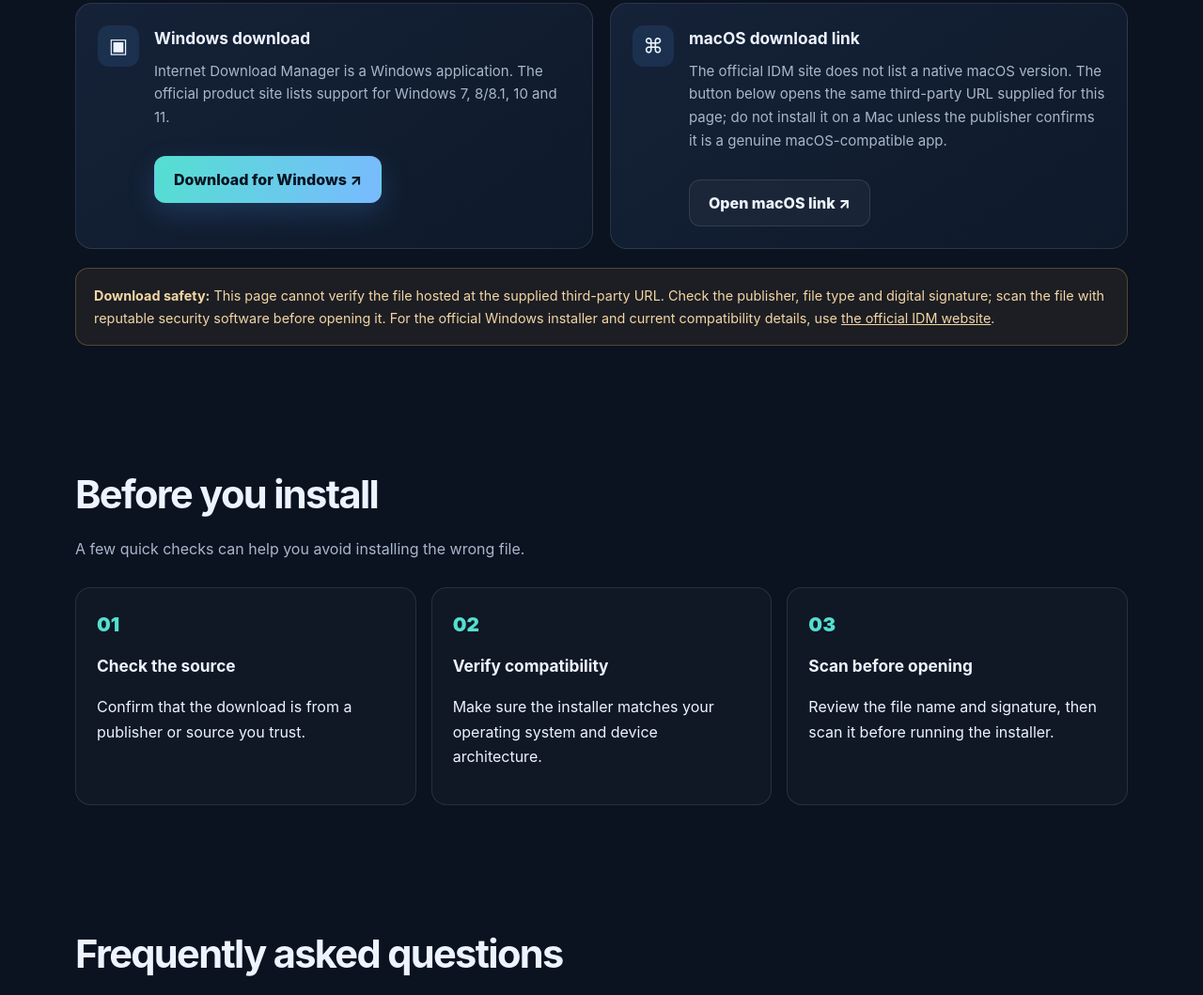
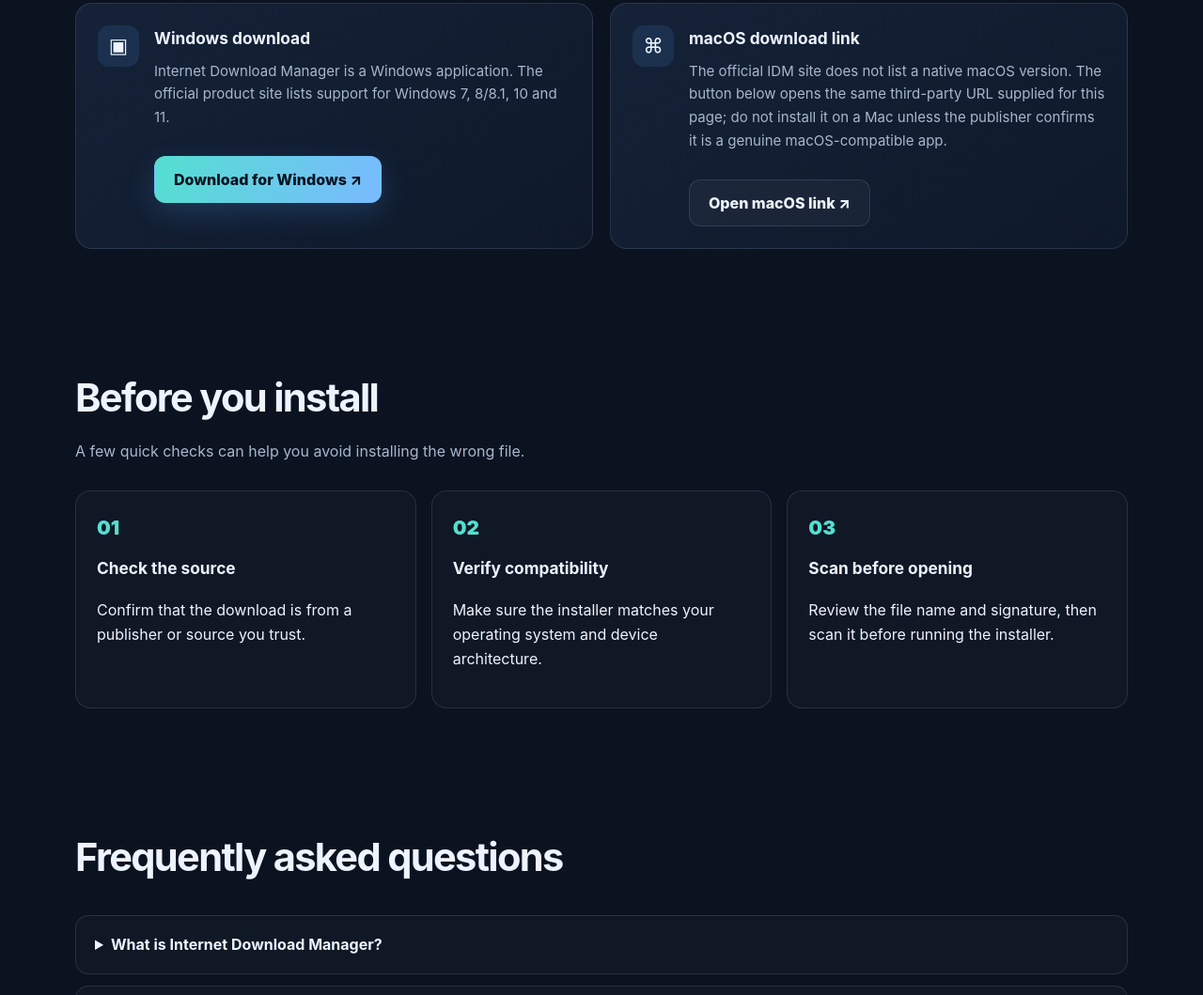
Before and after one commit to idmmac-installer/idm-for-mac, a plain HTML site: page index.html in a window 1280 px wide. Shown: the part 1680-2739 px from the top of the page at 94% size. Drawn offline with Linux system fonts and the light colour scheme.

Commit message:
Update index.html

```diff
--- a/index.html
+++ b/index.html
@@ -189,8 +189,6 @@
             </div>
           </article>
         </div>
-        <div class="notice"><strong>Download safety:</strong> This page cannot verify the file hosted at the supplied third-party URL. Check the publisher, file type and digital signature; scan the file with reputable security software before opening it. For the official Windows installer and current compatibility details, use <a href="https://www.internetdownloadmanager.com/" target="_blank" rel="noopener noreferrer">the official IDM website</a>.</div>
-      </div>
     </section>
 
     <section class="section">
```
